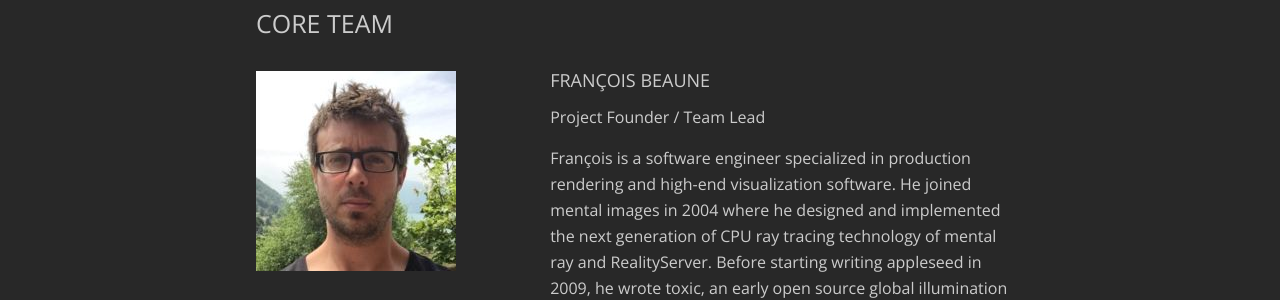
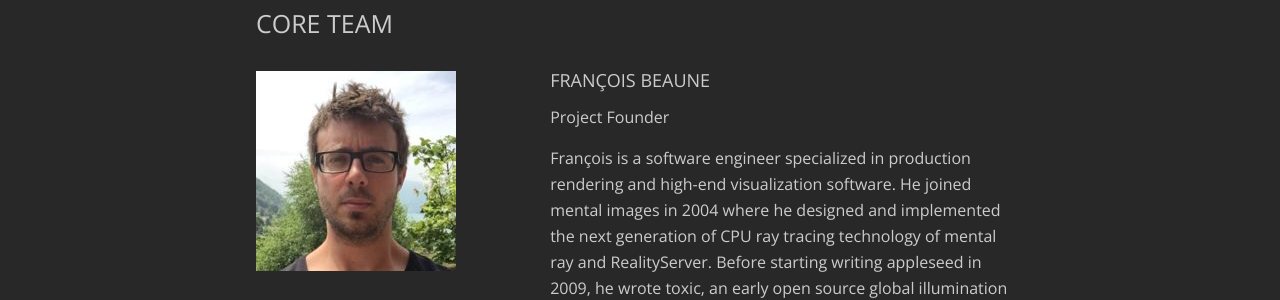
Before and after one commit to appleseedhq/appleseedhq.github.io, a Jekyll site: the page built from about.md, in a window 1280 px wide and 900 px high, scrolled down 3980 px. Shown: the part 151-451 px from the top of the window. Built offline with Jekyll 4.4.1, drawn with Linux system fonts in a browser that asks for light colours; nearby versions of some CDN libraries.

Commit message:
Tweak role title

```diff
--- a/_data/coreteam.yml
+++ b/_data/coreteam.yml
@@ -1,6 +1,6 @@
 - name: François Beaune
   picture: francois_beaune.jpg
-  role: Project Founder / Team Lead
+  role: Project Founder
   bio: >
     François is a software engineer specialized in production rendering and high-end visualization software.
     He joined mental images in 2004 where he designed and implemented the next generation of CPU ray tracing
```
